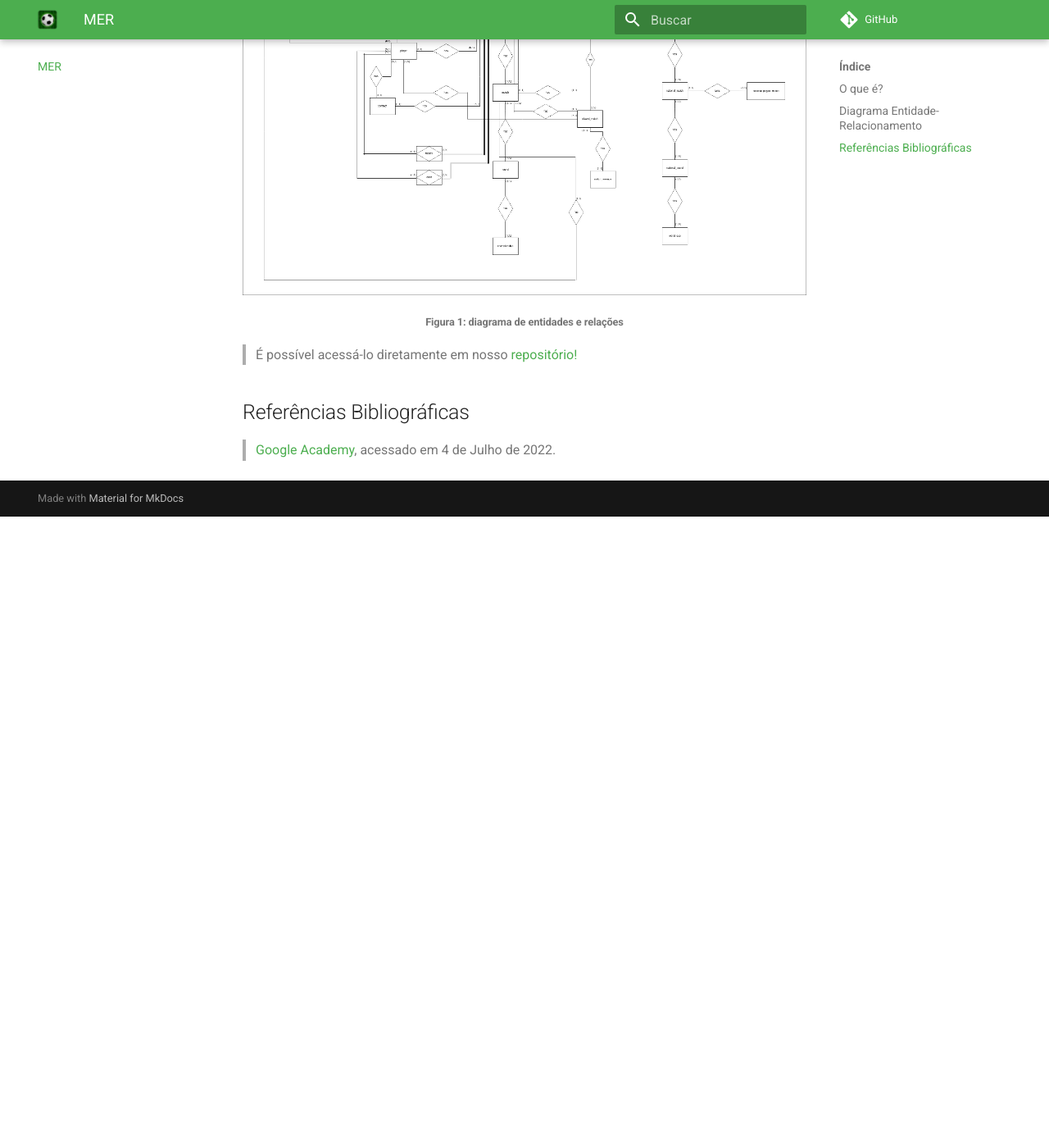
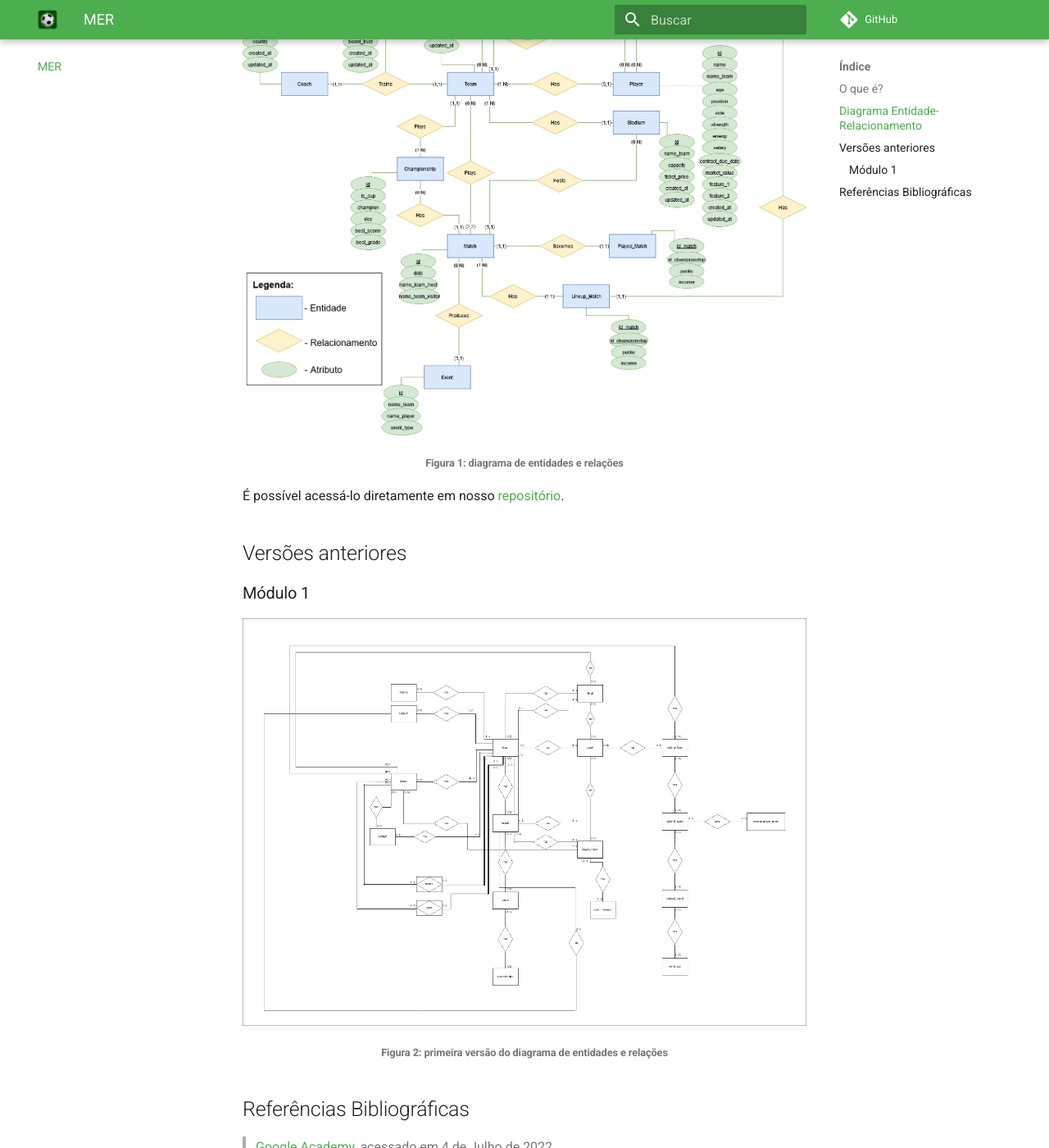
Before and after one commit to SBD1/grupo7-brasfoot, an MkDocs documentation site: the page built from docs/MER.md, in a window 1280 px wide and 1400 px high, scrolled down 926 px. Shown: the whole window at 82% size. Built offline with MkDocs 1.6.1 and Material for MkDocs 9.7.7, drawn with Linux system fonts in a browser that asks for light colours; comment, search, counter and statistics services are not loaded; before the commit the page ends 1556 px from its top, so only the background shows below that; some of the changed text lies outside the part shown.

Commit message:
Update MER.md

```diff
--- a/docs/MER.md
+++ b/docs/MER.md
@@ -1,30 +1,38 @@
 # MER
 
 |    Data    | Versão |                    Descrição                    |           Autor           |
-|:----------:|:------:|:-----------------------------------------------:|:-------------------------:|
+| :--------: | :----: | :---------------------------------------------: | :-----------------------: |
 | 03/07/2022 |  0.1   |               Início do Documento               | Daniel Oda, Paulo Gontijo |
-| 05/09/2022 |  0.2   | Reformatação do documento; adição de hyperlink. | Paulo Gontijo |
-
-
+| 05/09/2022 |  0.2   | Reformatação do documento; adição de hyperlink. |       Paulo Gontijo       |
+| 11/09/2022 |  1.0   |             Atualização do diagrama             |     Matheus Clemente      |
 
 ## O que é?
 
-O MER (Modelo Entidade Relacionamento) é utilizado para descrever os objetos do mundo real através de  **entidades**,
-que possuem  **atributos**  e  **relacionamentos**  para descrever suas propriedades e, desssa forma, representar os
+O MER (Modelo Entidade Relacionamento) é utilizado para descrever os objetos do mundo real através de **entidades**,
+que possuem **atributos** e **relacionamentos** para descrever suas propriedades e, desssa forma, representar os
 aspectos estáticos do Domínio da Aplicação.
 
 O DER (Diagrama Entidade-Relacionamento) é utilizado para representar em forma gráfica o que foi descrito no MER
 (Modelo Entidade Relacionamento).
 
 ## Diagrama Entidade-Relacionamento
+
 A figura abaixo refere-se ao artefato diagrama, referenciado no título:
+
+![](images/DER_BRASFOOT_V2.drawio.png)
+
+<h6 align='center'>Figura 1: diagrama de entidades e relações</h6>
+
+É possível acessá-lo diretamente em nosso [repositório](https://github.com/SBD1/grupo7-brasfoot/blob/e1e2a4a7cdbb9df660be10779544b1b9dc8cdfa7/docs/images/DER_BRASFOOT_V2.drawio.png).
+
+## Versões anteriores
+
+### Módulo 1
 
 ![](images/DER_BRASFOOT.drawio.png)
 
-<h6 align='center'>Figura 1: diagrama de entidades e relações</h6>
-
-> É possível acessá-lo diretamente em nosso [repositório!](https://github.com/SBD1/grupo7-brasfoot/blob/e1e2a4a7cdbb9df660be10779544b1b9dc8cdfa7/docs/images/DER_BRASFOOT.drawio.png)
-
+<h6 align='center'>Figura 2: primeira versão do diagrama de entidades e relações</h6>
 
 ## Referências Bibliográficas
+
 > [Google Academy](https://sites.google.com/site/uniplibancodedados1/aulas/modelo-relacional), acessado em 4 de Julho de 2022.
```
